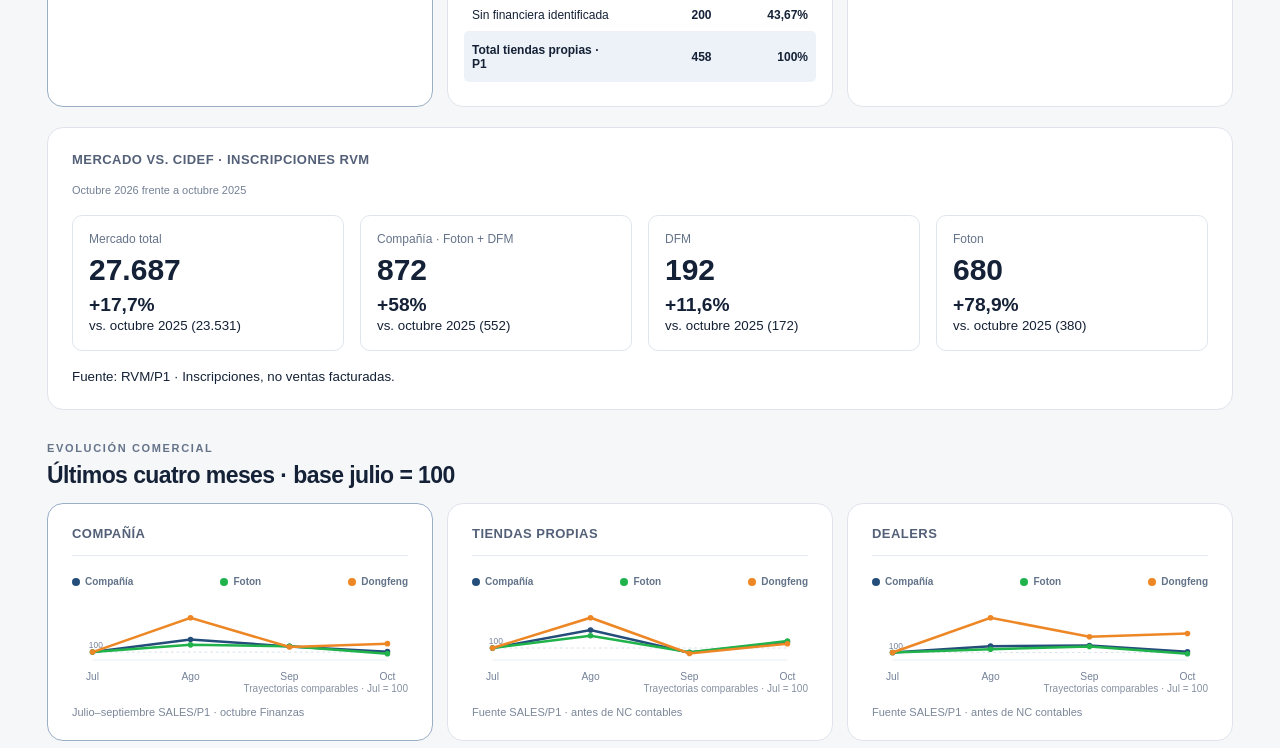
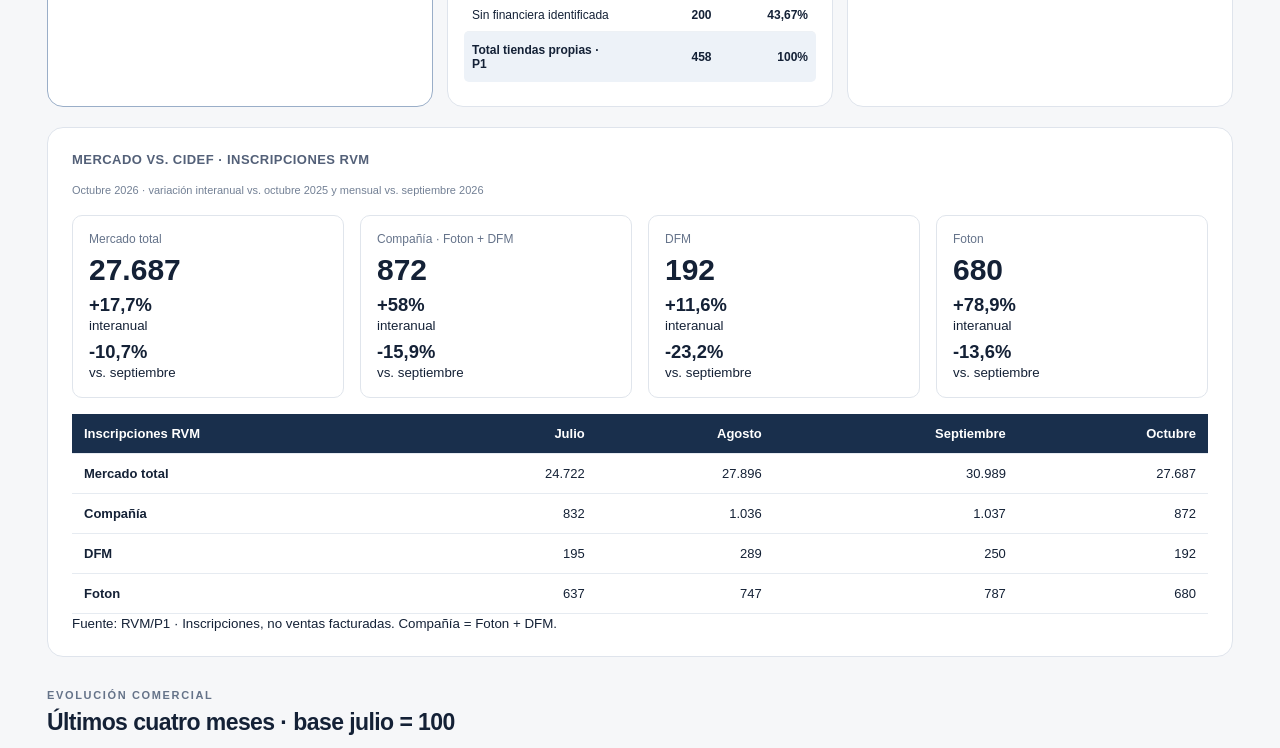
Before and after one commit to rodrigoibanezm-cmd/cidef-inteligencia-comercial, a Next.js app: page /cierre-mensual-v2 in a window 1280 px wide. Shown: the part 980-1728 px from the top of the page. Built offline with nearby package versions, Linux system fonts and the light colour scheme.

Commit message:
Mostrar variación mensual RVM y cuatro meses para mercado CIDEF DFM Foton

```diff
--- a/components/ClosingV2Totals.js
+++ b/components/ClosingV2Totals.js
@@ -48,20 +48,29 @@ export default function ExecutiveTotals({ facts }) {
 
       </article>;
     })}</div>
-    {facts.rvm_yoy_comparison && <section className="mc-executive-card" aria-label="Inscripciones RVM y crecimiento interanual" style={{marginTop:20}}>
+    {facts.rvm_yoy_comparison && <section className="mc-executive-card" aria-label="Inscripciones RVM, variación mensual e interanual" style={{marginTop:20}}>
       <h3>Mercado vs. CIDEF · inscripciones RVM</h3>
-      <p>Octubre 2026 frente a octubre 2025</p>
+      <p>Octubre 2026 · variación interanual vs. octubre 2025 y mensual vs. septiembre 2026</p>
       <div className="mc-description-totals" style={{display:"grid",gridTemplateColumns:"repeat(auto-fit, minmax(190px, 1fr))",gap:16}}>
         {[["Mercado total","market"],["Compañía · Foton + DFM","cidef"],["DFM","dfm"],["Foton","foton"]].map(([label,key]) => {
           const item = facts.rvm_yoy_comparison[key];
+          const percent = value => (value > 0 ? "+" : "") + value.toLocaleString("es-CL") + "%";
           return <article key={key}>
             <span>{label}</span>
             <strong>{count(item.current)}</strong>
-            <div><strong style={{fontSize:"1.2rem"}}>+{item.variation_percent.toLocaleString("es-CL")}%</strong><small> vs. octubre 2025 ({count(item.previous)})</small></div>
+            <div><strong style={{fontSize:"1.15rem"}}>{percent(item.variation_percent)}</strong><small> interanual</small></div>
+            <div><strong style={{fontSize:"1.15rem"}}>{percent(item.variation_mom_percent)}</strong><small> vs. septiembre</small></div>
           </article>;
         })}
       </div>
-      <small>Fuente: RVM/P1 · Inscripciones, no ventas facturadas.</small>
+      <div className="mc-description-table" style={{overflowX:"auto",marginTop:16}}>
+        <table>
+          <thead><tr><th>Inscripciones RVM</th>{facts.rvm_yoy_comparison.monthly_history.periods.map(p => <th key={p}>{({ "07":"Julio","08":"Agosto","09":"Septiembre","10":"Octubre" })[p.slice(-2)]}</th>)}</tr></thead>
+          <tbody>{[["Mercado total","market"],["Compañía","cidef"],["DFM","dfm"],["Foton","foton"]].map(([label,key]) =>
+            <tr key={key}><th scope="row">{label}</th>{facts.rvm_yoy_comparison.monthly_history.series[key].map((n,i) => <td key={i}>{count(n)}</td>)}</tr>)}</tbody>
+        </table>
+      </div>
+      <small>Fuente: RVM/P1 · Inscripciones, no ventas facturadas. Compañía = Foton + DFM.</small>
     </section>}
     <div className="mc-executive-heading mc-trends-heading"><div><span className="eyebrow">EVOLUCIÓN COMERCIAL</span><h2>Últimos cuatro meses · base julio = 100</h2></div></div>
     <div className="mc-executive-grid mc-executive-trends">
```
